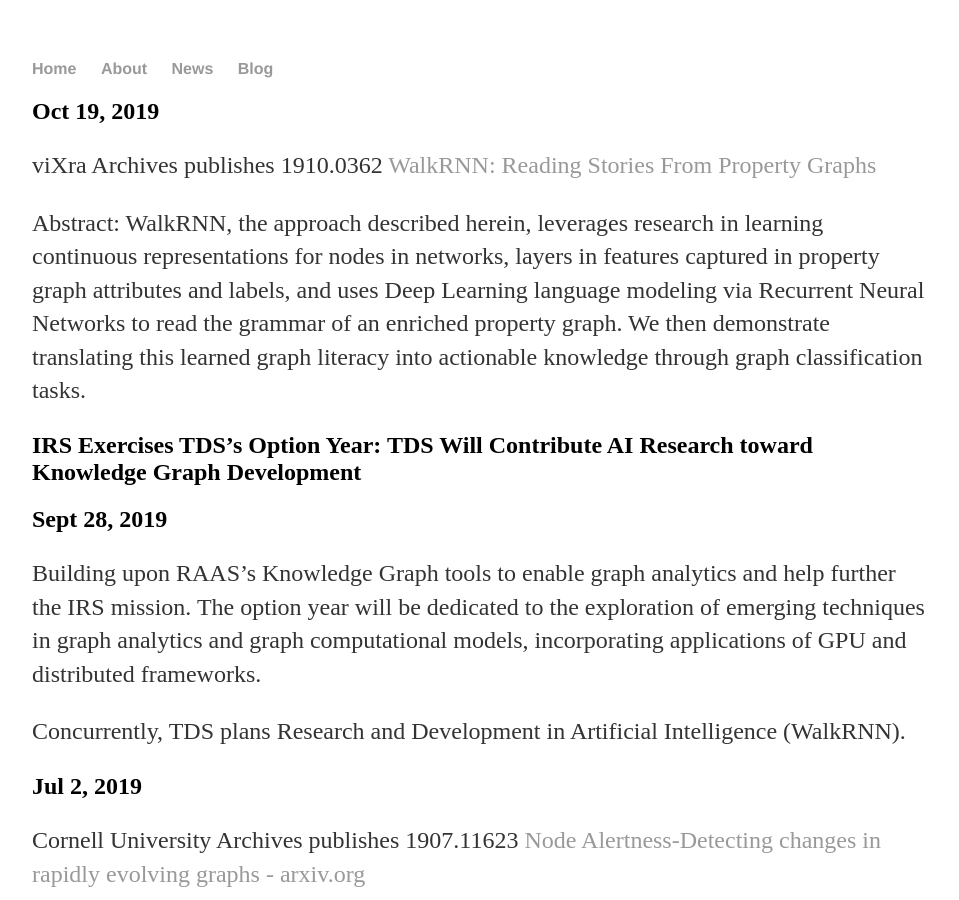
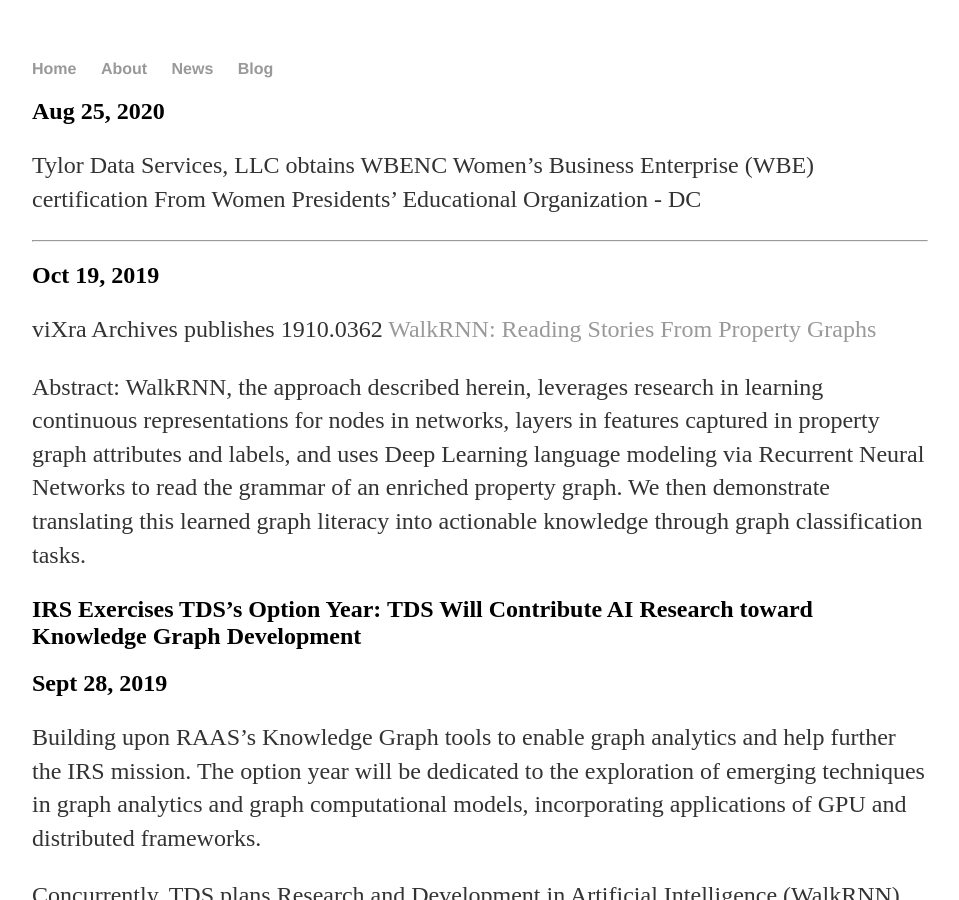
Before and after one commit to dtylor/dtylor.github.io, a Jekyll site: the page built from news.md, in a window 1280 px wide and 900 px high. Shown: the whole window, without its empty margins (160-1119 px from the left). Built offline with Jekyll 4.4.1, drawn with Linux system fonts in a browser that asks for light colours.

Commit message:
Update news.md

```diff
--- a/news.md
+++ b/news.md
@@ -1,6 +1,11 @@
 ---
 layout: default
 title: In the News
+---
+## Aug 25, 2020
+Tylor Data Services, LLC obtains WBENC Women's Business Enterprise (WBE) certification
+From Women Presidents' Educational Organization - DC
+
 ---
 ## Oct 19, 2019
 viXra Archives publishes
```
